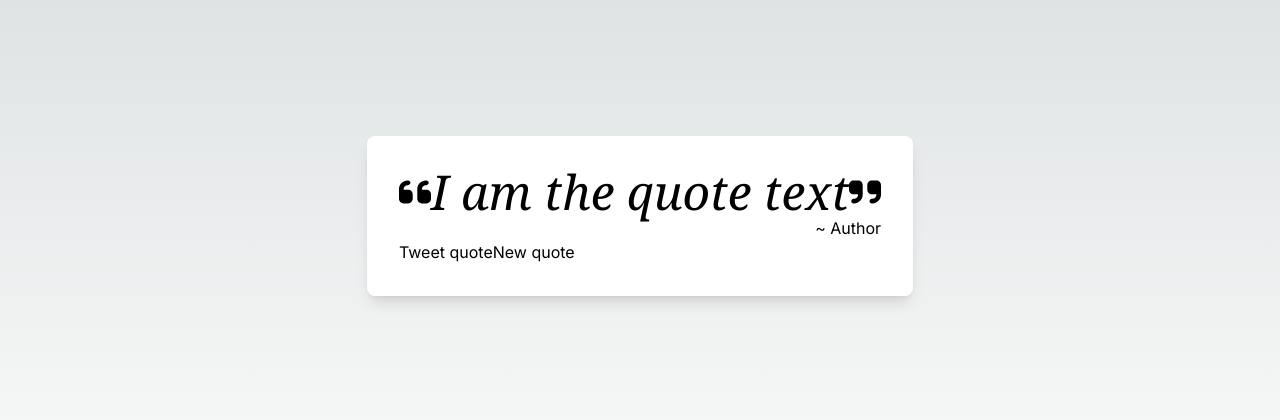
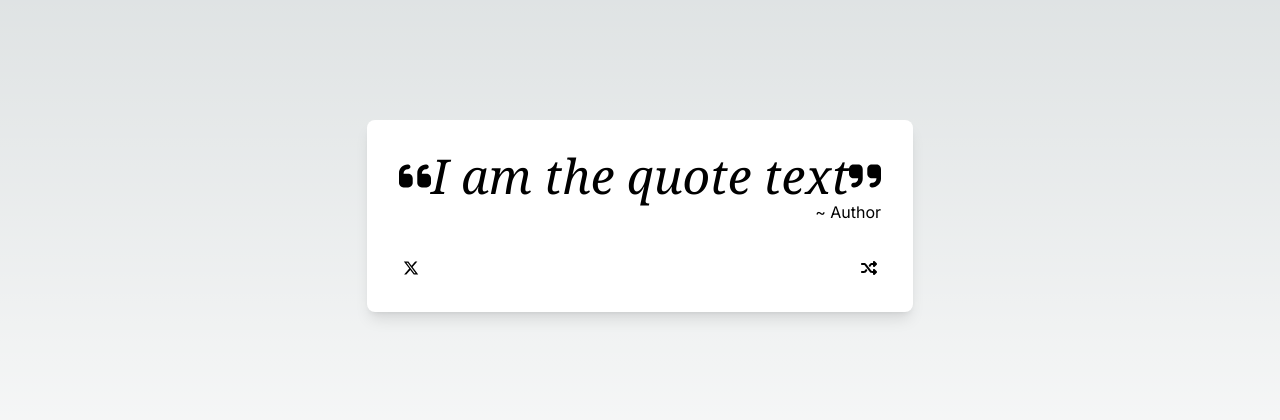
Before and after one commit to ThiaudioTT/random-quote-machine, a Next.js app: page / in a window 1280 px wide. Shown: the part 184-604 px from the top of the page. Built offline with nearby package versions, Linux system fonts and the light colour scheme.

Commit message:
Add FontAwesome icons for Twitter and Shuffle

```diff
--- a/app/page.tsx
+++ b/app/page.tsx
@@ -1,8 +1,7 @@
 import { FontAwesomeIcon } from "@fortawesome/react-fontawesome";
-import { faQuoteLeft } from "@fortawesome/free-solid-svg-icons";
+import { faQuoteLeft, faShuffle } from "@fortawesome/free-solid-svg-icons";
 import { faQuoteRight } from "@fortawesome/free-solid-svg-icons";
-// import { faTwitter } from '@fortawesome/free-brands-svg-icons'
-import Image from "next/image";
+import { faXTwitter } from "@fortawesome/free-brands-svg-icons";
 
 export default function Home() {
   return (
@@ -23,18 +22,18 @@ export default function Home() {
           </p>
         </div>
 
-        <div className="actions-footer">
+        <div className="actions-footer mt-8 flex justify-between">
           <a
             id="tweet-quote"
-            className="btn"
+            className="btn flex-item"
             href="https://twitter.com/intent/tweet"
             target="_blank"
           >
-            Tweet quote
+            <FontAwesomeIcon icon={faXTwitter} className="w-6"/>
           </a>
 
-          <button id="new-quote" className="btn">
-            New quote
+          <button id="new-quote" className="btn flex-item">
+            <FontAwesomeIcon icon={faShuffle} className="w-6"/>
           </button>
         </div>
       </div>
--- a/package.json
+++ b/package.json
@@ -10,6 +10,7 @@
   },
   "dependencies": {
     "@fortawesome/fontawesome-svg-core": "^6.5.1",
+    "@fortawesome/free-brands-svg-icons": "^6.5.1",
     "@fortawesome/free-solid-svg-icons": "^6.5.1",
     "@fortawesome/react-fontawesome": "^0.2.0",
     "next": "14.1.3",
```
Also changed, not shown: 1 other file (tests, documents, lock files or other folders).
